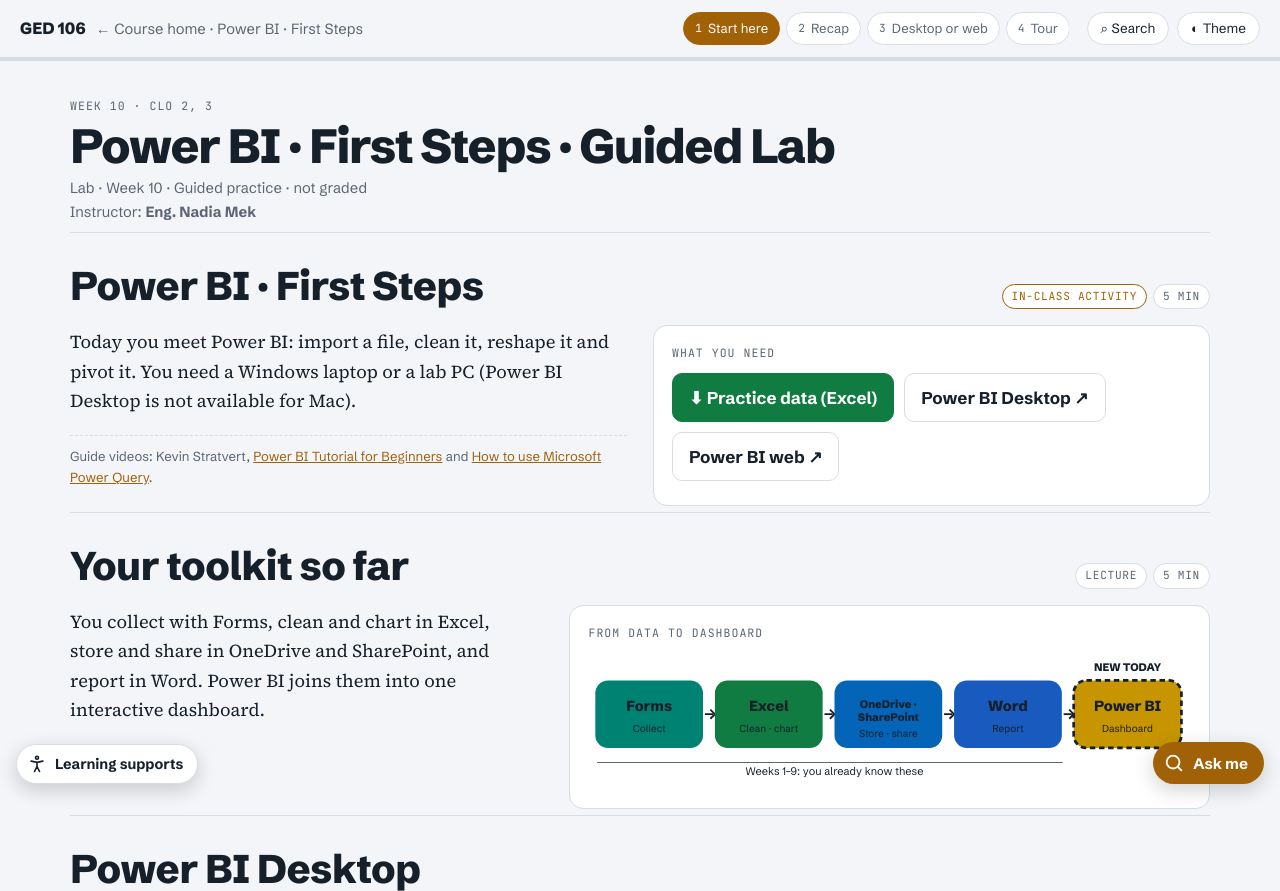
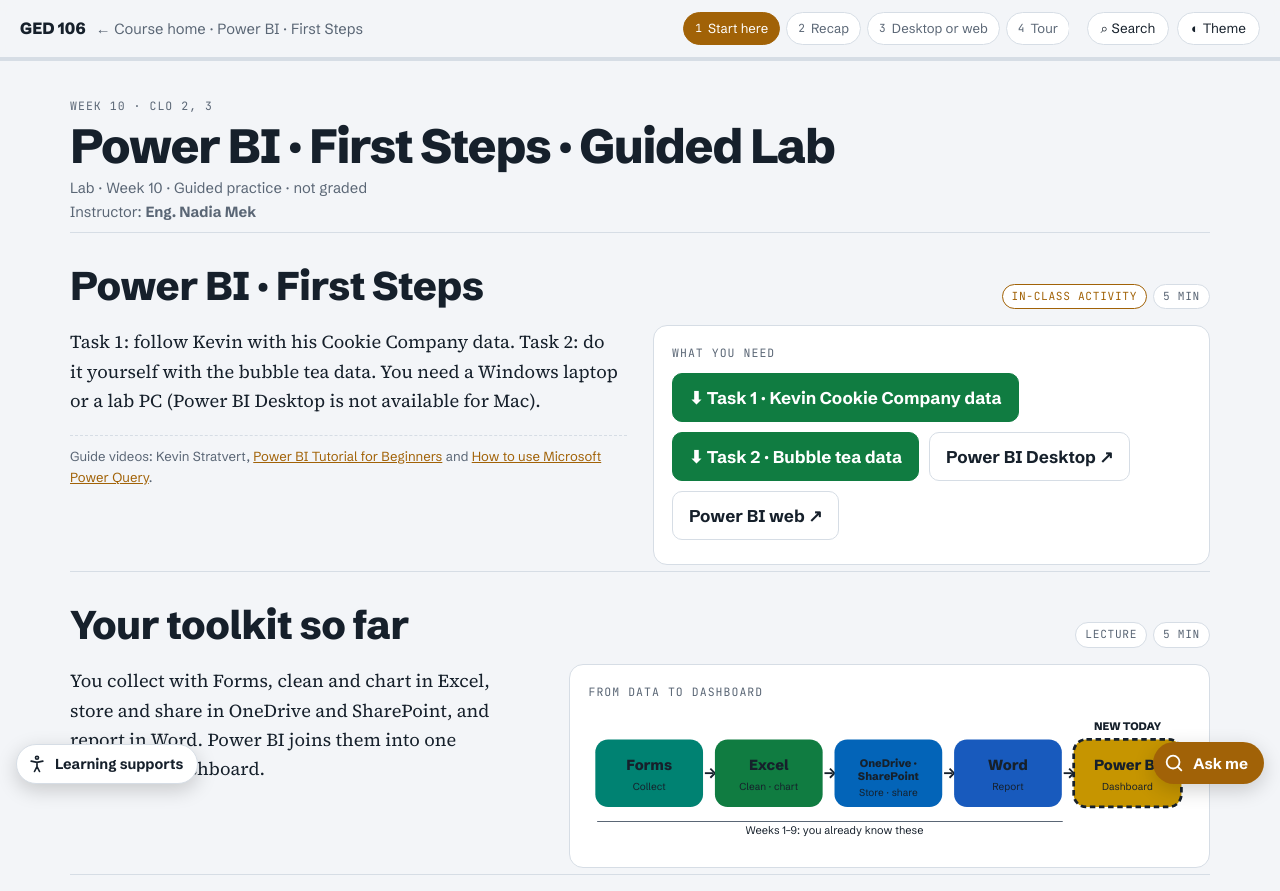
Before and after one commit to nadiamek-tech/GED106_Lectures, a plain HTML site: page lab-powerbi.html in a window 1280 px wide. Shown: the top 891 px of the page. Drawn offline with Linux system fonts and the light colour scheme.

Commit message:
Power BI lab: Task 1 follows Kevin with Kevin Cookie Company data; bubble tea becomes Task 2
Co-Authored-By: Claude Opus 5.5 <noreply@anthropic.com>
Claude-Session: https://claude.ai/code/session_01FbSp4cD9x3d7McJz35Da8q

```diff
--- a/lab-powerbi.html
+++ b/lab-powerbi.html
@@ -128,9 +128,9 @@ Lecture.mount({
   meta:'Lab · Week 10 · Guided practice · not graded',
   scenes:[
   { nav:'Start here', title:'Power BI · First Steps', kind:'activity', minutes:5,
-    narration:[`Today you meet Power BI: import a file, clean it, reshape it and pivot it. You need a Windows laptop or a lab PC (Power BI Desktop is not available for Mac).`],
+    narration:[`Task 1: follow Kevin with his Cookie Company data. Task 2: do it yourself with the bubble tea data. You need a Windows laptop or a lab PC (Power BI Desktop is not available for Mac).`],
     src:`Guide videos: Kevin Stratvert, <a href="${KV}" target="_blank" rel="noopener">Power BI Tutorial for Beginners</a> and <a href="${PQ}" target="_blank" rel="noopener">How to use Microsoft Power Query</a>.`,
-    fig:{label:`What you need`, html:`<div class="btns"><a class="p" href="assets/powerbi/GED106_PowerBI_Bubble_Tea.xlsx" download>⬇ Practice data (Excel)</a><a href="https://powerbi.microsoft.com/en-us/desktop/" target="_blank" rel="noopener">Power BI Desktop ↗</a><a href="https://app.powerbi.com" target="_blank" rel="noopener">Power BI web ↗</a></div>`}},
+    fig:{label:`What you need`, html:`<div class="btns"><a class="p" href="https://1drv.ms/x/s!AmxrofZZlZ-whJlAigx1zFltyTiC2g?e=e3YVTq" target="_blank" rel="noopener">⬇ Task 1 · Kevin Cookie Company data</a><a class="p" href="assets/powerbi/GED106_PowerBI_Bubble_Tea.xlsx" download>⬇ Task 2 · Bubble tea data</a><a href="https://powerbi.microsoft.com/en-us/desktop/" target="_blank" rel="noopener">Power BI Desktop ↗</a><a href="https://app.powerbi.com" target="_blank" rel="noopener">Power BI web ↗</a></div>`}},
 
   { nav:'Recap', title:'Your toolkit so far', kind:'lecture', minutes:5, wide:true,
     narration:[`You collect with Forms, clean and chart in Excel, store and share in OneDrive and SharePoint, and report in Word. Power BI joins them into one interactive dashboard.`],
@@ -145,16 +145,27 @@ Lecture.mount({
     narration:[`Six areas to know before you click anything.`],
     fig:{label:`Power BI Desktop · screen sketch`, html:`<div class="pb">${TOUR}</div><ol class="leg"><li><b>Home ribbon:</b> Get data, Transform data</li><li><b>Views:</b> Report, Table, Model, DAX query</li><li><b>Canvas:</b> where visuals go</li><li><b>Filters</b></li><li><b>Visualizations</b> and <b>Data</b>: chart types and your columns</li><li><b>Publish:</b> send to Power BI web</li></ol>${vid(KV,867,'Kevin · Layout tour (14:27)')}`}},
 
-  { nav:'1 · Import', title:'Step 1 · Import the data', kind:'activity', minutes:5, wide:true,
-    narration:[`Bring the Excel file in, but open it in Power Query first so you can fix it.`],
+  { nav:'Task 1 · Kevin', title:'Task 1 · Follow Kevin: Kevin Cookie Company', kind:'activity', minutes:25, wide:true,
+    narration:[`Watch one part, pause, do it in your Power BI, then go to the next part. Kevin’s screen is from 2021: some buttons look slightly different today.`],
+    fig:{label:`Power BI Tutorial for Beginners · Kevin Stratvert`, html:`<div class="yt"><iframe src="https://www.youtube-nocookie.com/embed/TmhQCQr_DCA" title="Power BI Tutorial for Beginners, Kevin Stratvert" allow="accelerometer; encrypted-media; picture-in-picture" allowfullscreen loading="lazy"></iframe></div>
+      <div class="btns" style="margin-top:10px"><a class="p" href="https://1drv.ms/x/s!AmxrofZZlZ-whJlAigx1zFltyTiC2g?e=e3YVTq" target="_blank" rel="noopener">⬇ Kevin Cookie Company data</a></div>
+      <div class="st">
+      <div><b class="h">1 · Open the data</b><ol><li>Open Kevin’s link → <span class="k">Download</span> → save to OneDrive › GED106 › Power BI</li><li>In Power BI: <span class="k">Get data</span> → <span class="k">Excel workbook</span> → choose the file</li></ol>${vid(KV,262,'Sample data (4:20)')} ${vid(KV,360,'Get data (6:00)')}</div>
+      <div><b class="h">2 · Clean it in Power Query</b><ol><li>Click <span class="k">Transform Data</span></li><li>Repeat what Kevin changes, then <span class="k">Close &amp; Apply</span></li></ol>${vid(KV,460,'Transform data (7:40)')}</div>
+      <div><b class="h">3 · Build the report</b><ol><li>Add a title</li><li>Add 2–3 visuals: drag fields from the Data pane</li><li>Add one slicer</li></ol>${vid(KV,1000,'Title (16:40)')} ${vid(KV,1040,'Visuals (17:20)')} ${vid(KV,1330,'Slicer (22:10)')}</div>
+      <div><b class="h">4 · Save</b><ol><li><span class="k">File</span> → <span class="k">Save as</span> → <b>Kevin_Cookies.pbix</b> in OneDrive</li></ol>${vid(KV,1500,'Save and publish (25:00)')}</div></div>
+      <p class="sk">Skip 10:10–14:27 (data from the web and merging) for now: optional</p>`}},
+
+  { nav:'2 · Import', title:'Task 2 · Step 1 · Import the bubble tea data', kind:'activity', minutes:5, wide:true,
+    narration:[`Now on your own, with messier data. Open it in Power Query first so you can fix it.`],
     fig:{label:`Get data → Excel workbook → Transform Data`, html:`<div class="st"><div><b class="h">Get data</b><ol><li><span class="k">Home</span> → <span class="k">Get data</span> → <span class="k">Excel workbook</span></li><li>Choose <b>GED106_PowerBI_Bubble_Tea.xlsx</b></li></ol><div class="pb">${S_GET}</div></div>
       <div><b class="h">Navigator</b><ol start="3"><li>Tick <b>Sales</b></li><li>Click <span class="k">Transform Data</span>, not Load</li></ol><div class="pb">${S_NAV}</div>${vid(KV,360,'Kevin · Get data from a spreadsheet (6:00)')}</div></div>`}},
 
-  { nav:'2 · See', title:'Step 2 · See the data', kind:'activity', minutes:5, wide:true,
+  { nav:'2 · See', title:'Task 2 · Step 2 · See the data', kind:'activity', minutes:5, wide:true,
     narration:[`You are now in the Power Query Editor. Turn on Column quality and look for problems before you fix anything.`],
     fig:{label:`View → Column quality`, html:`<div class="pb">${S_SEE}</div><p class="sk">Screen sketch</p>`, build:(el)=>{ const d=document.createElement('div'); el.appendChild(d); W.practice(d,[{q:'How many different problems can you find? Name them.',hint:'Four: (1) one blank row (all null); (2) one duplicate row: Mango Smoothie appears twice; (3) messy Category text: “tea ”, “TEA”, “coffee”, “ smoothie”; (4) “N/A” in Matcha Latte, November, a text value in a number column.'}],{label:'Show answer',prefix:'',numbered:false}); }}},
 
-  { nav:'3 · Fix', title:'Step 3 · Fix the data', kind:'activity', minutes:15, wide:true,
+  { nav:'2 · Fix', title:'Task 2 · Step 3 · Fix the data', kind:'activity', minutes:15, wide:true,
     narration:[`Four fixes, in this order. Each one is recorded under Applied Steps on the right, so you can undo it.`],
     fig:{label:`Four fixes in Power Query`, html:`<div class="st">
       <div><b class="h">a · Remove the blank row</b><ol><li><span class="k">Home</span> → <span class="k">Remove Rows</span> → <span class="k">Remove Blank Rows</span></li></ol><div class="pb">${S_BLANK}</div></div>
@@ -162,12 +173,12 @@ Lecture.mount({
       <div><b class="h">c · Clean the Category text</b><ol><li>Click the <b>Category</b> header</li><li><span class="k">Transform</span> → <span class="k">Format</span> → <span class="k">Trim</span></li><li>Again <span class="k">Format</span> → <span class="k">Capitalize Each Word</span></li></ol><div class="pb">${S_TXT}</div></div>
       <div><b class="h">d · Make months numbers</b><ol><li>Select <b>Sep</b> to <b>Dec</b> (Shift + click)</li><li><span class="k">Data Type</span> → <span class="k">Whole Number</span>: N/A becomes <b>Error</b></li><li><span class="k">Replace Values ▾</span> → <span class="k">Replace Errors</span> → type <b>null</b></li></ol><div class="pb">${S_TYPE}</div>${vid(KV,460,'Kevin · Transform data (7:40)')} ${vid(PQ,420,'Kevin · Power Query transforms (7:00)')}</div></div>`}},
 
-  { nav:'4 · Unpivot', title:'Step 4 · Unpivot the months', kind:'activity', minutes:5, wide:true,
+  { nav:'2 · Unpivot', title:'Task 2 · Step 4 · Unpivot the months', kind:'activity', minutes:5, wide:true,
     narration:[`One column per month is easy to read but hard to chart. Unpivot turns the four month columns into two: Month and Sales.`],
     fig:{label:`Transform → Unpivot Other Columns`, html:`<div class="st"><div><ol><li>Select <b>Item</b> and <b>Category</b> (Ctrl + click)</li><li><span class="k">Transform</span> → <span class="k">Unpivot Columns ▾</span> → <span class="k">Unpivot Other Columns</span></li><li>Rename <b>Attribute</b> → <b>Month</b>, <b>Value</b> → <b>Sales</b></li><li><span class="k">Home</span> → <span class="k">Close &amp; Apply</span></li></ol><div class="pb">${S_UNP}</div></div></div>`,
       build:(el)=>{ const d=document.createElement('div'); el.appendChild(d); W.practice(d,[{q:'Open <b>Table view</b> (left bar). How many rows do you have? Why not 8 × 4 = 32?',hint:'<b>31 rows.</b> Unpivot skips empty (null) cells, and Matcha Latte has no November value. 8 items × 4 months = 32, minus 1 = 31.'}],{label:'Show answer',prefix:'',numbered:false}); }}},
 
-  { nav:'5 · Pivot', title:'Step 5 · Pivot it with a Matrix', kind:'activity', minutes:10, wide:true,
+  { nav:'2 · Pivot', title:'Task 2 · Step 5 · Pivot it with a Matrix', kind:'activity', minutes:10, wide:true,
     narration:[`In Report view the Matrix visual is the Power BI pivot table. Same data, any layout you choose.`],
     fig:{label:`Visualizations → Matrix`, html:`<div class="st"><div><ol><li>Click <span class="k">Matrix</span> in Visualizations</li><li><b>Rows:</b> Category</li><li><b>Columns:</b> Month</li><li><b>Values:</b> Sales</li></ol><div class="pb">${S_MAT}</div><p class="sk">Screen sketch · months may show in A–Z order; that is fine for today</p></div></div>`,
       build:(el)=>{ const d=document.createElement('div'); el.appendChild(d); W.practice(d,[{q:'Check your totals. Is your Smoothie total 2,460? If you see 3,410, what went wrong?',hint:'Correct totals: Tea 4,635 · Coffee 2,950 · Smoothie 2,460 · Total 10,045. <b>3,410</b> means the duplicate Mango Smoothie row (950 cups) is still there: go back to Transform data and remove duplicates. If you see Tea split into “tea” and “TEA”, Step 3c was skipped.'}],{label:'Show answer',prefix:'',numbered:false}); }}},
@@ -179,10 +190,9 @@ Lecture.mount({
       {q:'You ran Remove Duplicates with only the Item column selected. What is the risk?',o:['None','Two different rows with the same item name are removed too','The blank row stays','Months become text'],a:1,why:'<b>Selected columns decide what counts as a duplicate.</b> With Item only, any rows sharing a name are treated as copies, even with different sales. Blank rows and types are separate steps.'},
       {q:'A classmate’s Matrix shows Smoothie 3,410 and two rows “Tea” and “tea”. Which steps were missed?',o:['Unpivot only','Remove Duplicates and Trim/Capitalize','Change type only','Close & Apply only'],a:1,why:'<b>3,410</b> = 2,460 + the duplicate 950; “tea” vs “Tea” means text was not cleaned. Unpivot, types and Close & Apply would not cause these two errors.'}])}},
 
-  { nav:'Keep going', title:'Keep going · Kevin’s videos and open project', kind:'activity', minutes:0, wide:true,
-    narration:[`Optional, not graded. Kevin builds a full dashboard from his free Kevin Cookie Company workbook. Follow along with his file.`],
-    fig:{label:`Power BI Tutorial for Beginners · Kevin Stratvert`, html:`<div class="yt"><iframe src="https://www.youtube-nocookie.com/embed/TmhQCQr_DCA" title="Power BI Tutorial for Beginners, Kevin Stratvert" allow="accelerometer; encrypted-media; picture-in-picture" allowfullscreen loading="lazy"></iframe></div>
-      <div class="btns" style="margin-top:10px"><a href="https://1drv.ms/x/s!AmxrofZZlZ-whJlAigx1zFltyTiC2g?e=e3YVTq" target="_blank" rel="noopener">Kevin Cookie Company data ↗</a><a href="https://www.youtube.com/watch?v=VaOhNqNtGGE" target="_blank" rel="noopener">▶ Power BI for Beginners 2025</a><a href="${PQ}" target="_blank" rel="noopener">▶ Power Query</a><a href="https://learn.microsoft.com/en-us/training/modules/get-started-with-power-bi/" target="_blank" rel="noopener">Microsoft Learn · Get started with Power BI ↗</a></div>`}}
+  { nav:'Keep going', title:'Keep going · more from Kevin', kind:'activity', minutes:0, wide:true,
+    narration:[`Optional, not graded. Finish Kevin’s web data and merge parts, then try his newer videos.`],
+    fig:{label:`Continue learning`, html:`<div class="btns"><a href="${KV}&t=610" target="_blank" rel="noopener">▶ Web data and merge (10:10)</a><a href="https://www.youtube.com/watch?v=VaOhNqNtGGE" target="_blank" rel="noopener">▶ Power BI for Beginners 2025</a><a href="${PQ}" target="_blank" rel="noopener">▶ Power Query</a><a href="https://learn.microsoft.com/en-us/training/modules/get-started-with-power-bi/" target="_blank" rel="noopener">Microsoft Learn · Get started with Power BI ↗</a></div>`}}
   ]
 });
 </script>
```
